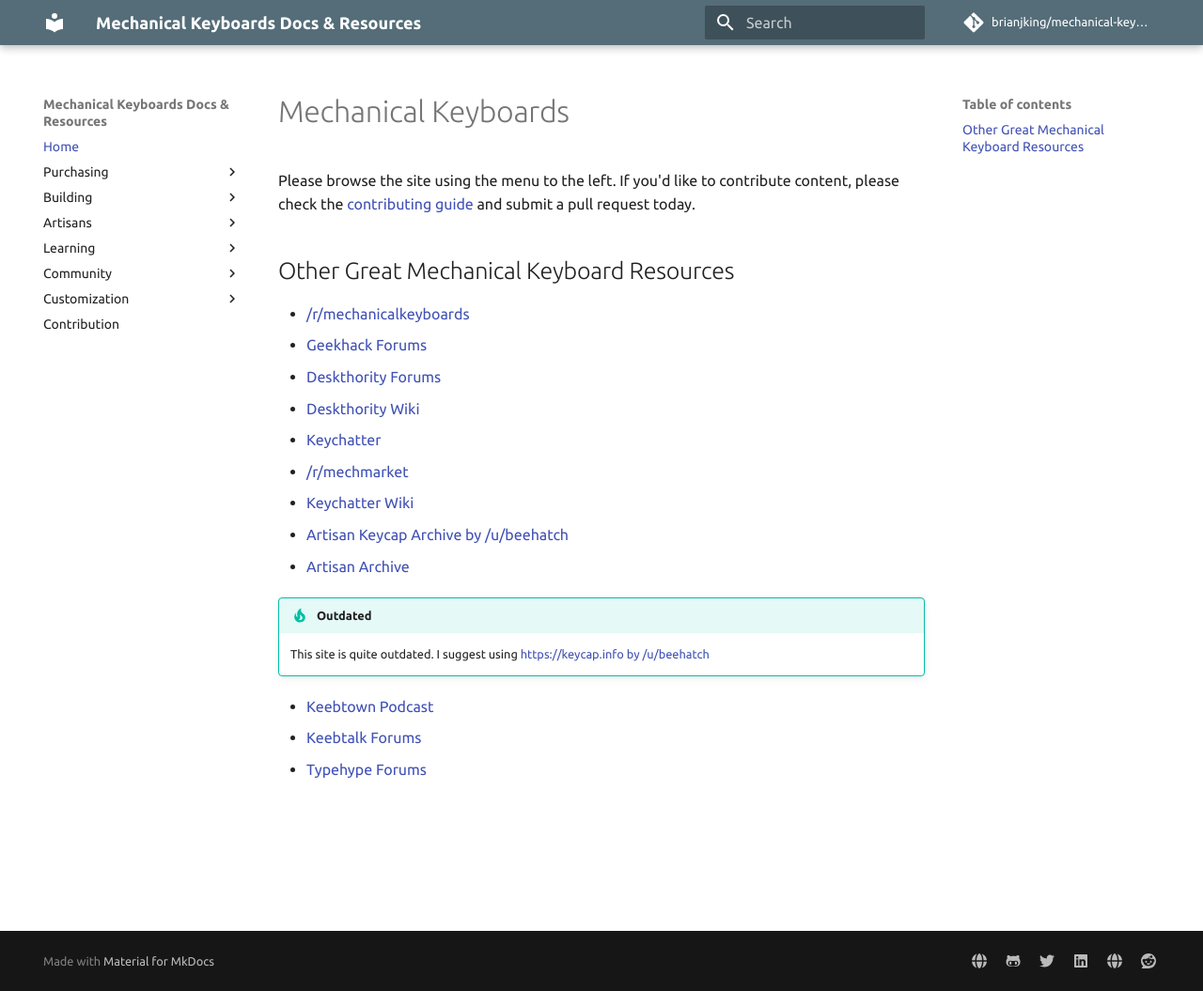
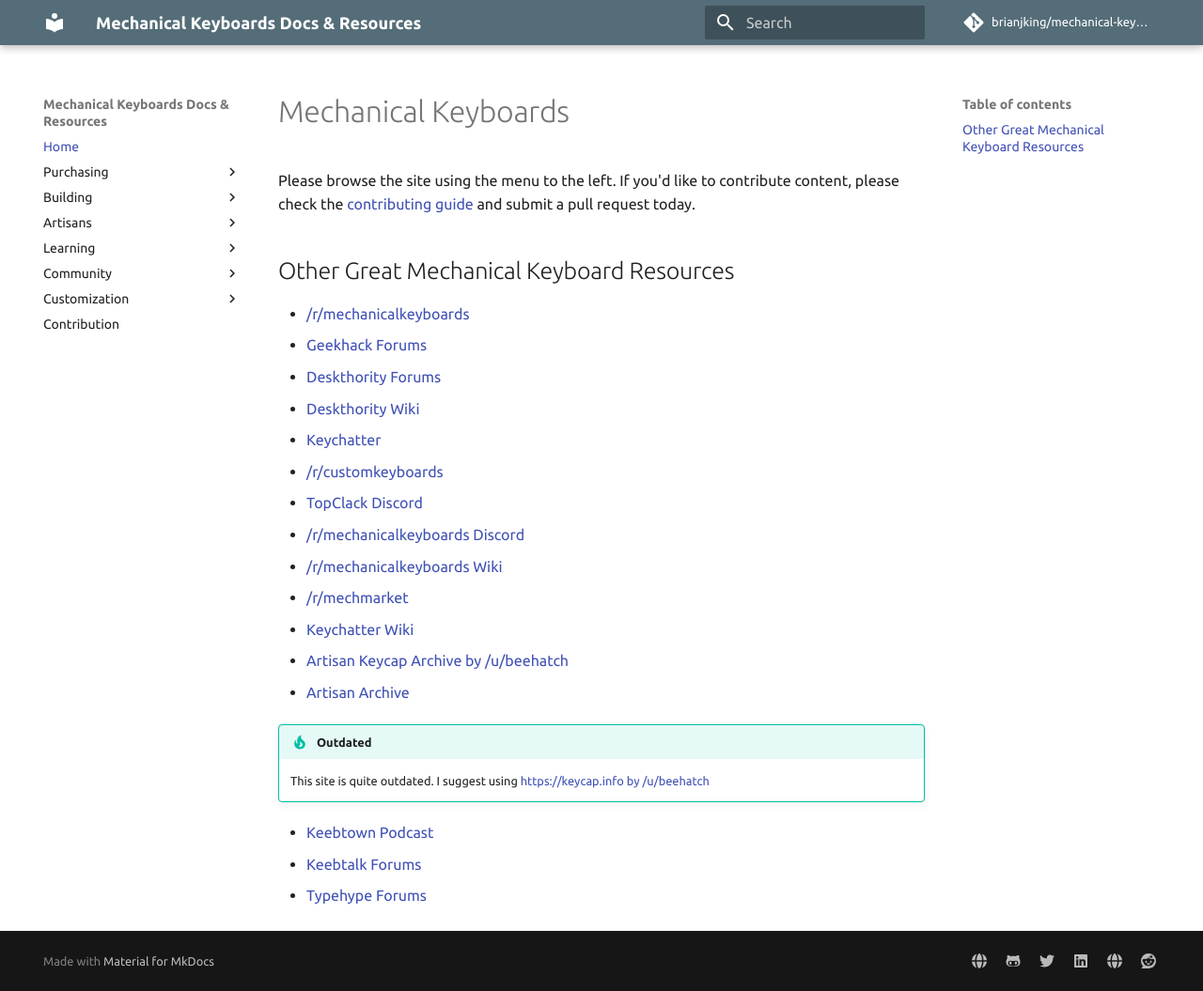
Before and after one commit to brianjking/mechanical-keyboards, an MkDocs documentation site: the page built from docs/index.md, in a window 1280 px wide and 1055 px high. Shown: the whole window at 94% size. Built offline with MkDocs 1.6.1 and Material for MkDocs 9.7.7, drawn with Linux system fonts in a browser that asks for light colours; comment, search, counter and statistics services are not loaded.

Commit message:
Add some links
Need to organize these links a bit into some categories at a later date.

```diff
--- a/docs/index.md
+++ b/docs/index.md
@@ -10,6 +10,10 @@ Please browse the site using the menu to the left. If you'd like to contribute c
 * [Deskthority Forums](https://deskthority.net/)
 * [Deskthority Wiki](https://deskthority.net/wiki/Main_Page)
 * [Keychatter](https://www.keychatter.com/)
+* [/r/customkeyboards](https://www.reddit.com/r/CustomKeyboards/)
+* [TopClack Discord](https://discord.gg/YTFRAt7)
+* [/r/mechanicalkeyboards Discord](https://discordapp.com/invite/mechkeys)
+* [/r/mechanicalkeyboards Wiki](https://www.reddit.com/r/MechanicalKeyboards/wiki/index)
 * [/r/mechmarket](https://reddit.com/r/mechmarket)
 * [Keychatter Wiki](http://www.keychatter.wiki/index.php/Main_Page)
 * [Artisan Keycap Archive by /u/beehatch](https://keycap.info)
```
